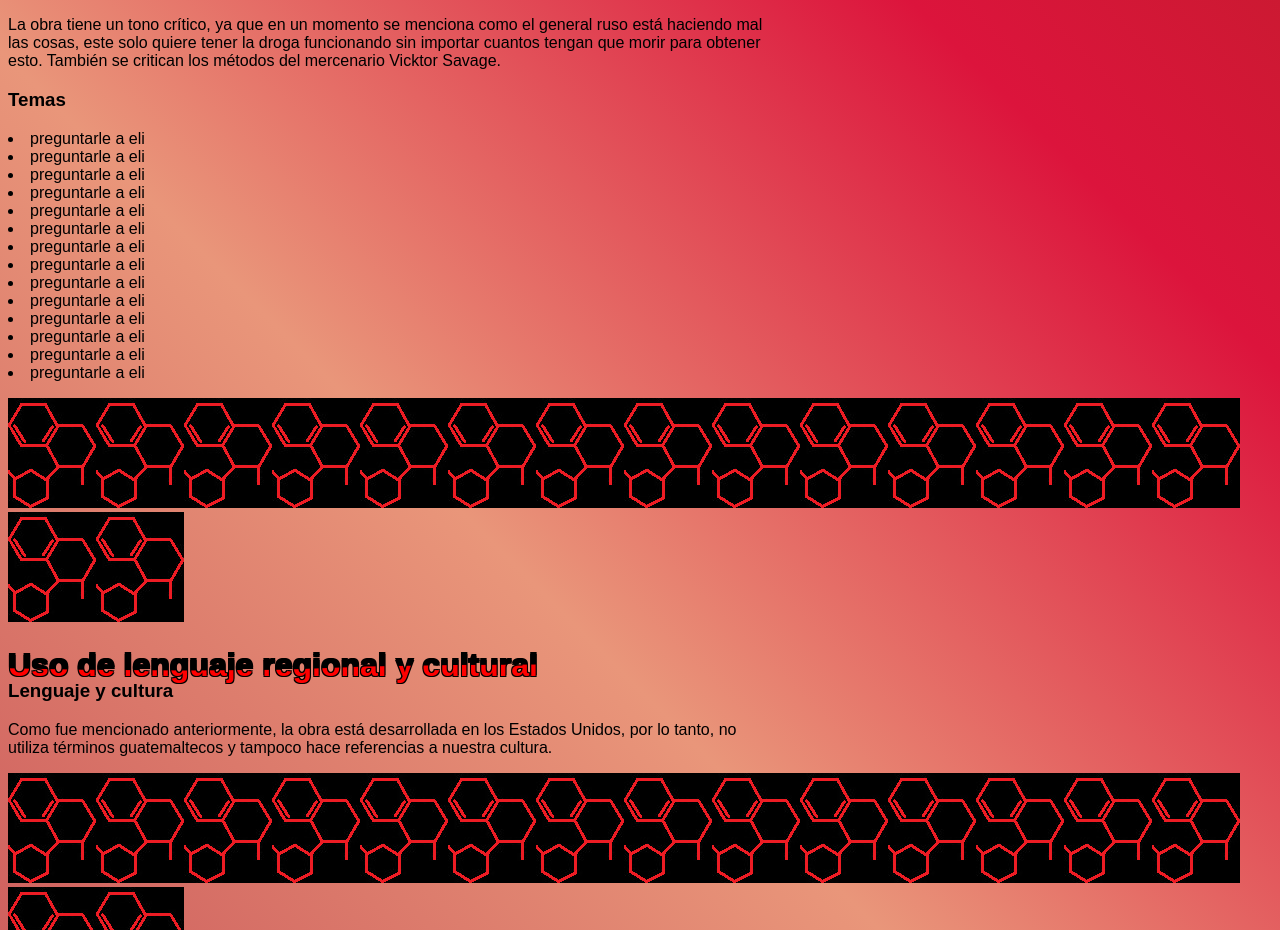
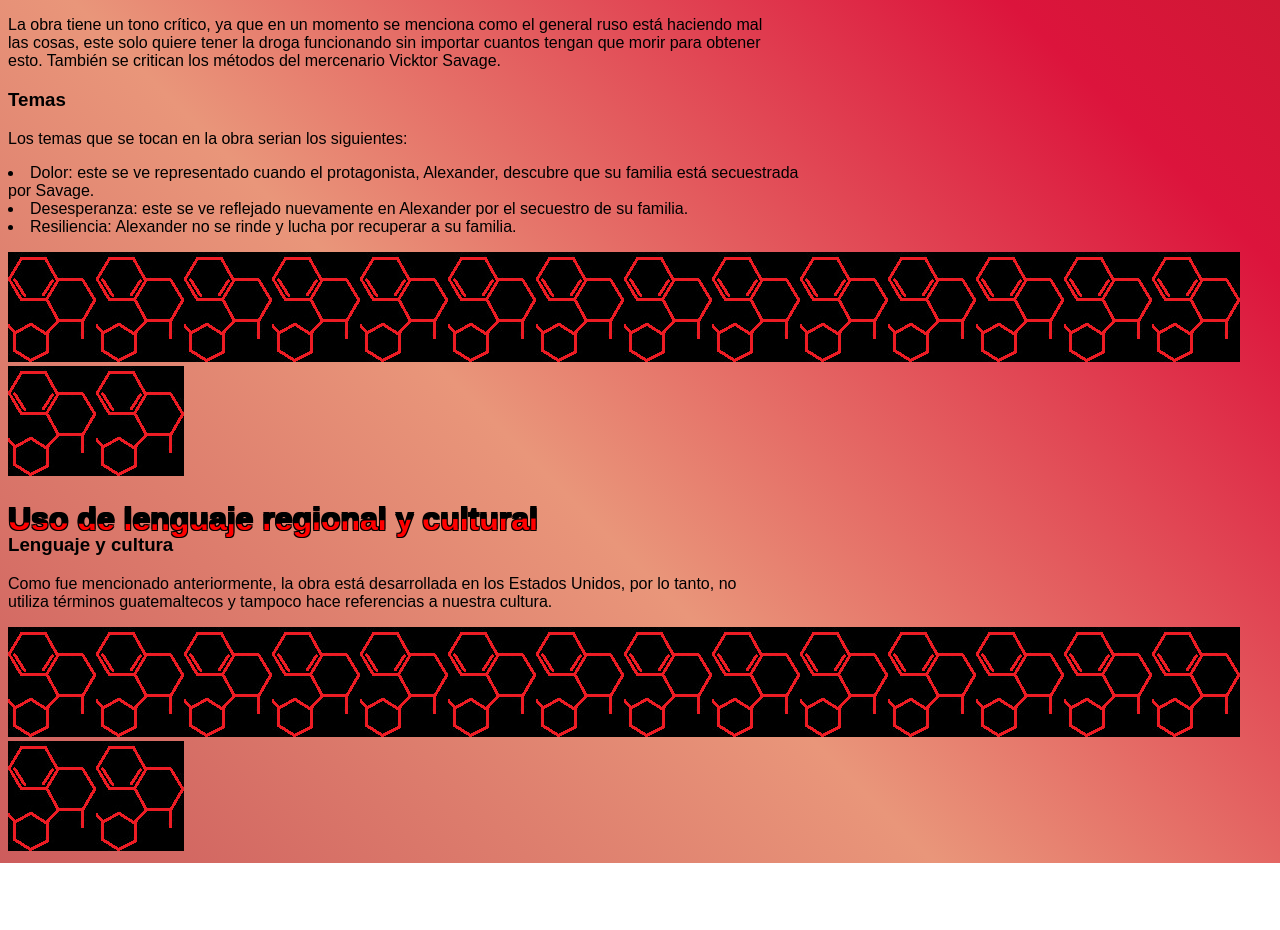
Before and after one commit to diegoCid147/pagina_web_lite, a plain HTML site: page contenido.html in a window 1280 px wide. Shown: the part 3468-4398 px from the top of the page. After the commit the page ends 4331 px from the top, so only its background shows below. Drawn offline with Linux system fonts and the light colour scheme.

Commit message:
Update contenido.html

```diff
--- a/contenido.html
+++ b/contenido.html
@@ -365,20 +365,16 @@
                     Temas
                 </h3>
                 <p encode="utf-8">
-                    <li>preguntarle a eli</li>
-                    <li>preguntarle a eli</li>
-                    <li>preguntarle a eli</li>
-                    <li>preguntarle a eli</li>
-                    <li>preguntarle a eli</li>
-                    <li>preguntarle a eli</li>
-                    <li>preguntarle a eli</li>
-                    <li>preguntarle a eli</li>
-                    <li>preguntarle a eli</li>
-                    <li>preguntarle a eli</li>
-                    <li>preguntarle a eli</li>
-                    <li>preguntarle a eli</li>
-                    <li>preguntarle a eli</li>
-                    <li>preguntarle a eli</li>
+                    Los temas que se tocan en la obra serian los siguientes:
+                    <li>
+                        Dolor: este se ve representado cuando el protagonista, Alexander, descubre que su familia está secuestrada<br>por Savage.
+                    </li>
+                    <li>
+                        Desesperanza: este se ve reflejado nuevamente en Alexander por el secuestro de su familia.
+                    </li>
+                    <li>
+                        Resiliencia: Alexander no se rinde y lucha por recuperar a su familia.
+                    </li>
                 </p>
     <!--finaliza la informacion de Tono y temas-->
 
```
